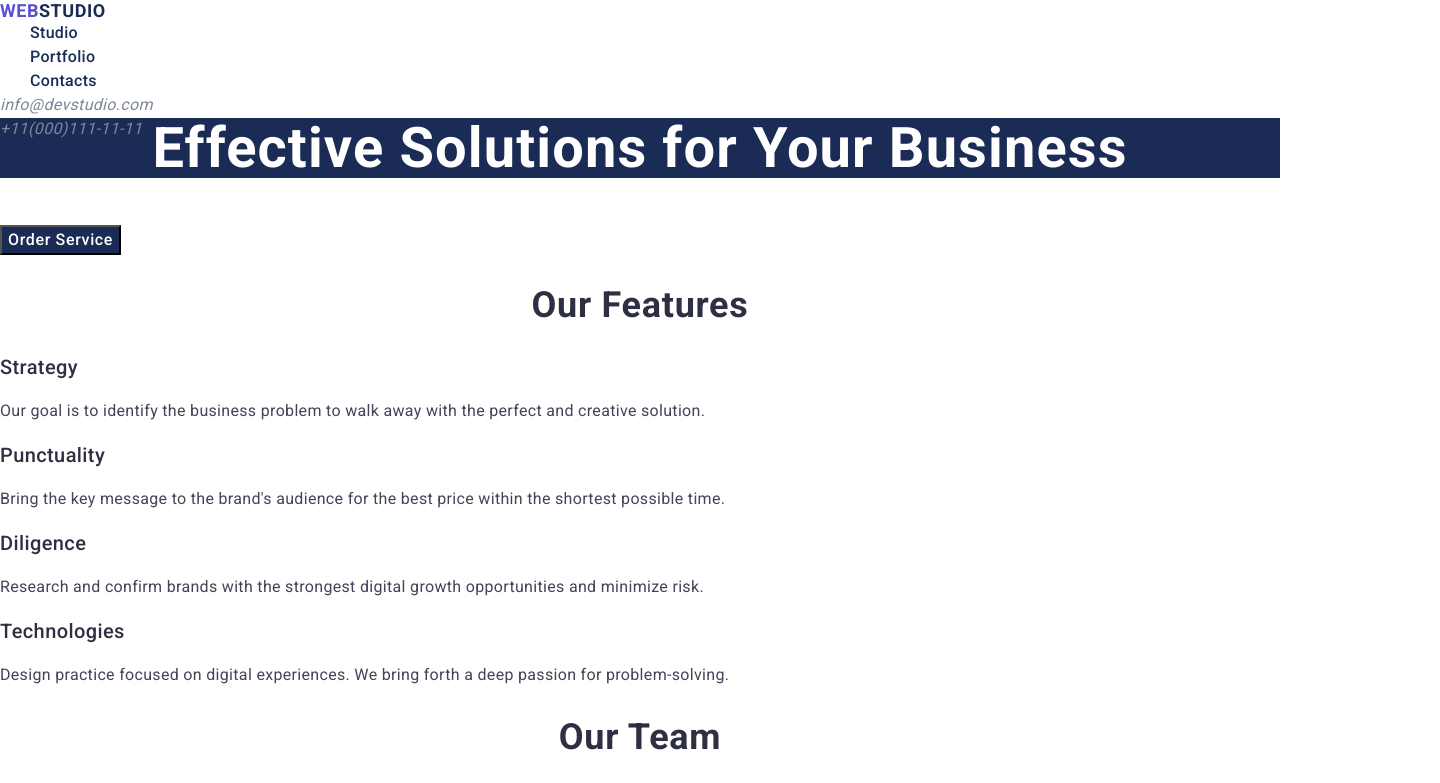
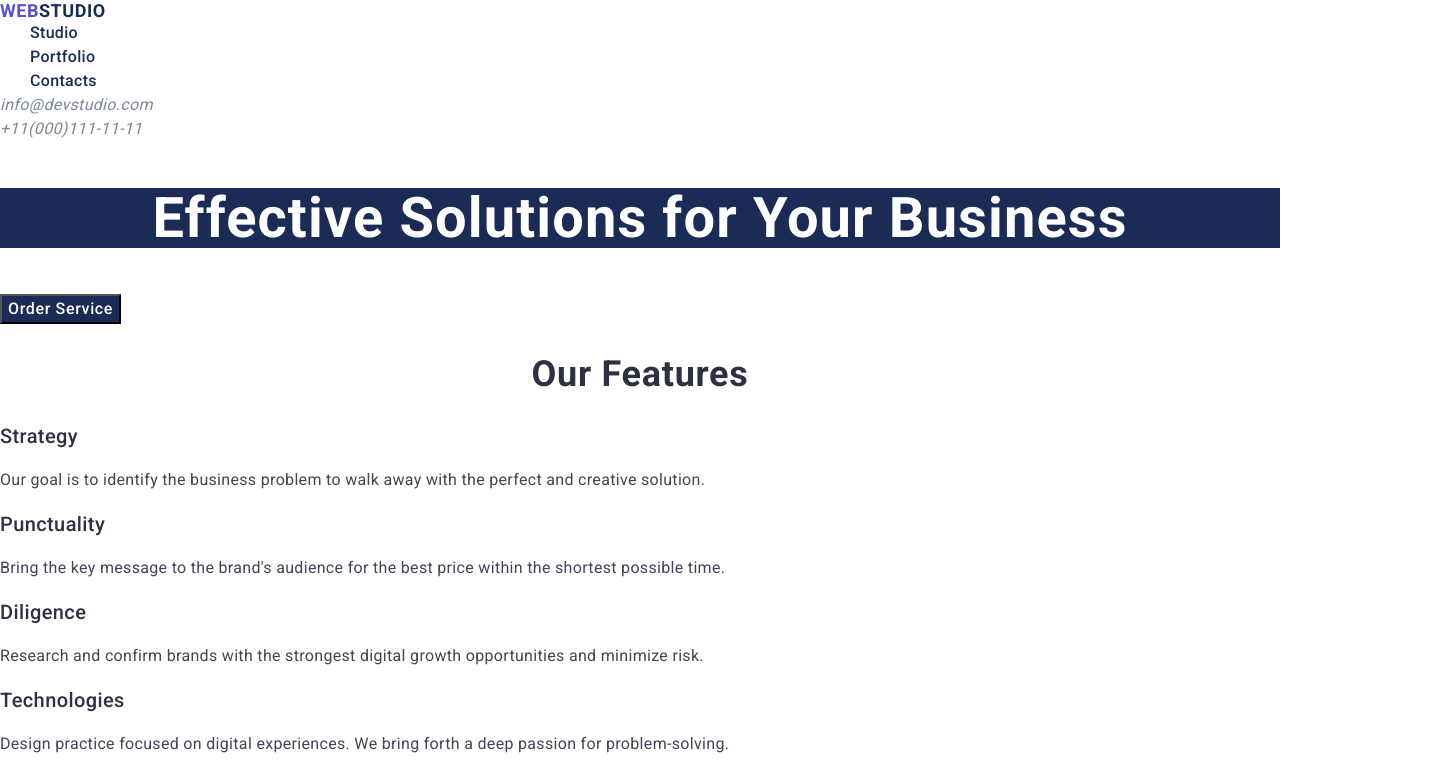
Before and after one commit to ghgerzx007-netizen/goit-hw-2, a plain HTML site: page index.html in a window 1280 px wide. Shown: the top 783 px of the page, 1440 px wide, since content can reach past the window. Drawn offline with nearby package versions, Linux system fonts and the light colour scheme.

Commit message:
update images and styles

```diff
--- a/css/styles.css
+++ b/css/styles.css
@@ -71,15 +71,6 @@ h3 {
     letter-spacing: 0.02em;
     color: #7d879c;
 }
-
-header {
-    width: 1440px;
-    height: 72px;
-    background: #ffffff;
-
-}
-
-
 .hero h1 {
     font-weight: 700;
     font-size: 56px;
```
